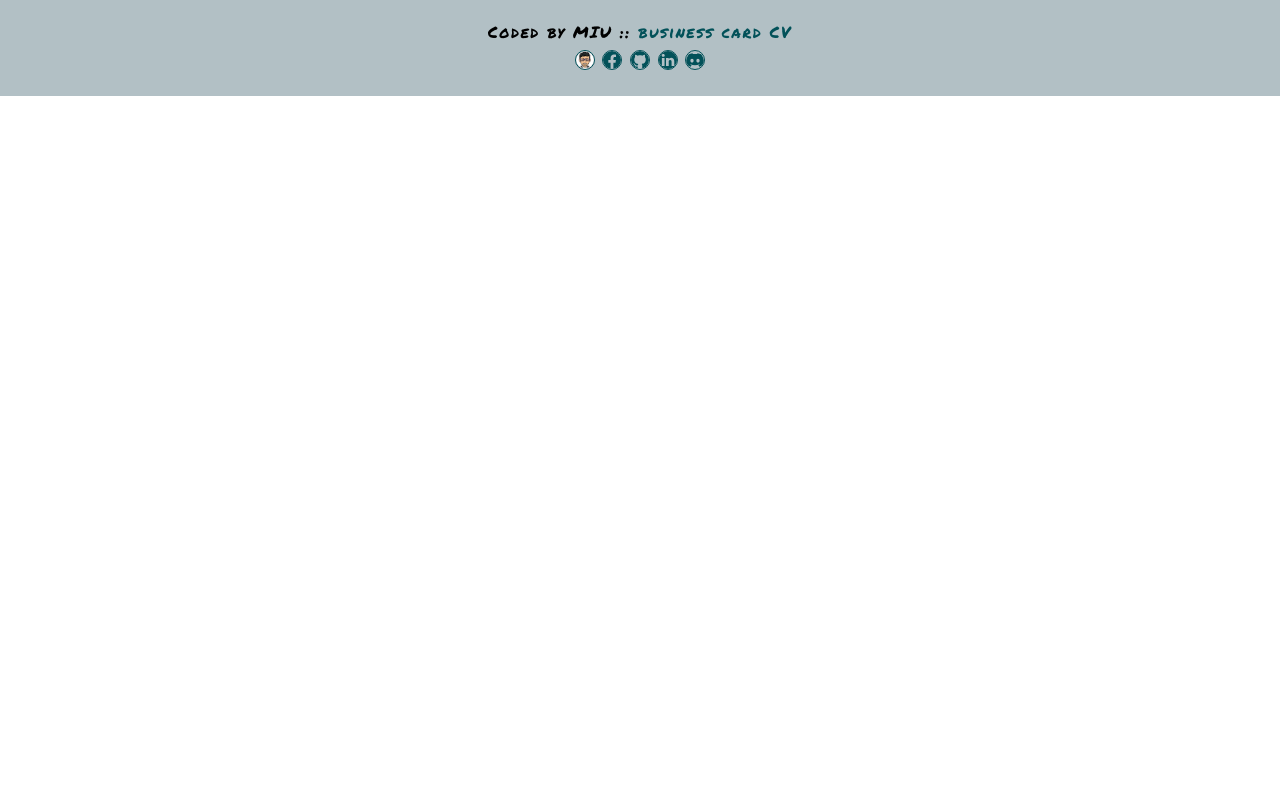
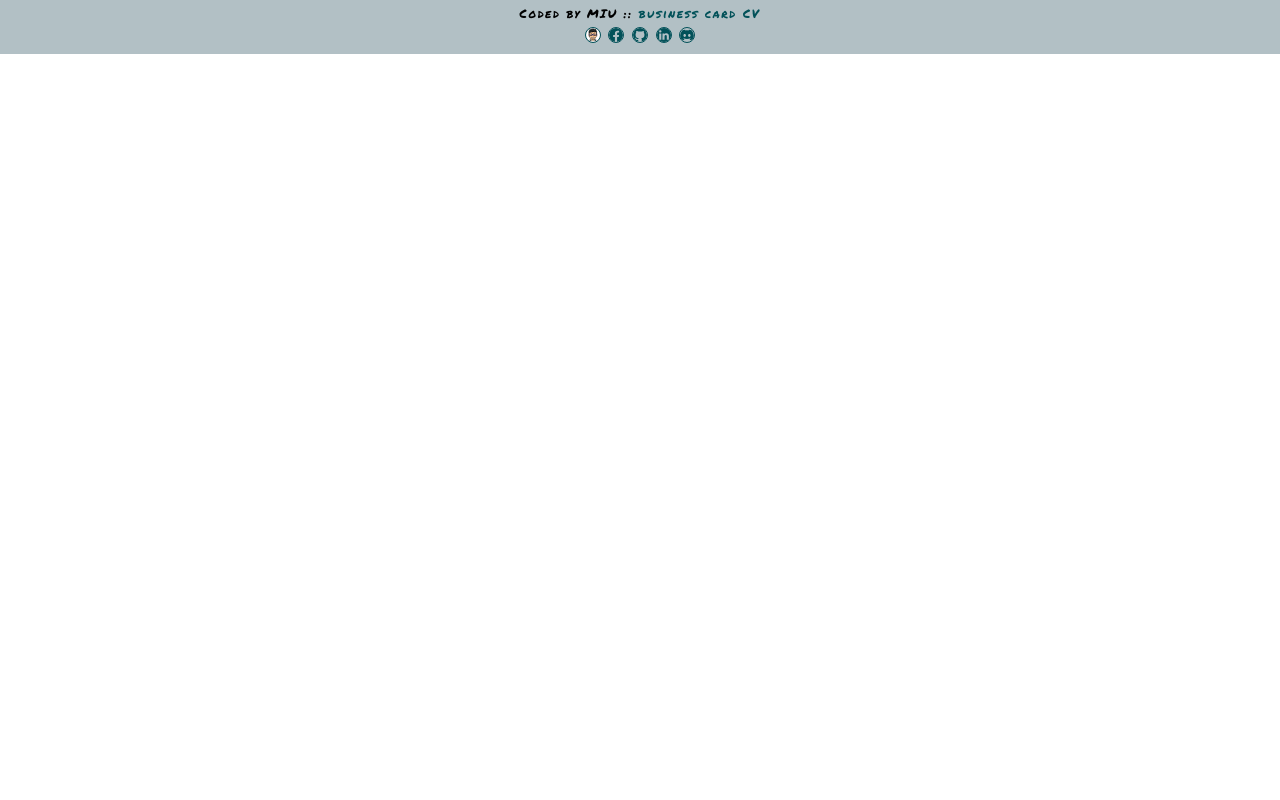
Before and after one commit to MIU-cz/My_works, a PHP site: page / in a window 1280 px wide. Run offline with PHP 8.4, Linux system fonts and the light colour scheme.

Commit message:
refactor: css

```diff
--- a/Yandex/src/autor-resourse/autor-footer-style.css
+++ b/Yandex/src/autor-resourse/autor-footer-style.css
@@ -2,13 +2,13 @@
 @import url("https://fonts.googleapis.com/css2?family=Permanent+Marker&display=swap");
 :root {
   font-family: "Permanent Marker", cursive;
-  font-size: 12px;
+  --description-size: 12px;
 }
 
 .autor {
   width: 100%;
   box-sizing: border-box;
-  padding: 20px;
+  padding: 5px;
   background-color: rgba(1, 46, 64, 0.3);
   text-align: center;
   letter-spacing: 0.1em;
@@ -16,10 +16,11 @@
 }
 .autor_description {
   width: 100%;
+  font-size: var(--description-size);
 }
 .autor_socials {
   width: 100%;
-  margin-top: 0.5rem;
+  margin-top: 0.1rem;
 }
 .autor a {
   color: #025159;
@@ -29,8 +30,8 @@
 }
 .autor li {
   display: inline-block;
-  width: 20px;
-  height: 20px;
+  width: 16px;
+  height: 16px;
   border: solid 1px #025159;
   border-radius: 50%;
   overflow: hidden;
@@ -40,6 +41,7 @@
 }
 .autor li svg,
 .autor li img {
+  display: flex;
   width: 100%;
   height: 100%;
 }/*# sourceMappingURL=autor-footer-style.css.map */
--- a/Yandex/src/autor-resourse/autor-footer-style.scss
+++ b/Yandex/src/autor-resourse/autor-footer-style.scss
@@ -11,7 +11,7 @@ $color-text: #fff;
 // # main footer style
 :root {
 	font-family: "Permanent Marker", cursive;
-	font-size: 12px;
+	--description-size: 12px;
 }
 
 // body {
@@ -22,7 +22,7 @@ $color-text: #fff;
 .autor {
 	width: 100%;
 	box-sizing: border-box;
-	padding: 20px;
+	padding: 5px;
 	background-color: transparentize($color: $color-bg, $amount: 0.7);
 
 	text-align: center;
@@ -31,11 +31,12 @@ $color-text: #fff;
 
 	&_description {
 		width: 100%;
+		font-size: var(--description-size);
 	}
 
 	&_socials {
 		width: 100%;
-		margin-top: 0.5rem;
+		margin-top: 0.1rem;
 	}
 
 	a {
@@ -48,8 +49,8 @@ $color-text: #fff;
 
 	& li {
 		display: inline-block;
-		width: 20px;
-		height: 20px;
+		width: 16px;
+		height: 16px;
 
 		border: solid 1px $color-link;
 		border-radius: 50%;
@@ -61,6 +62,7 @@ $color-text: #fff;
 
 		svg,
 		img {
+			display: flex;
 			width: 100%;
 			height: 100%;
 		}
```
Also changed, not shown: Yandex/readme.md, 1 other file.
